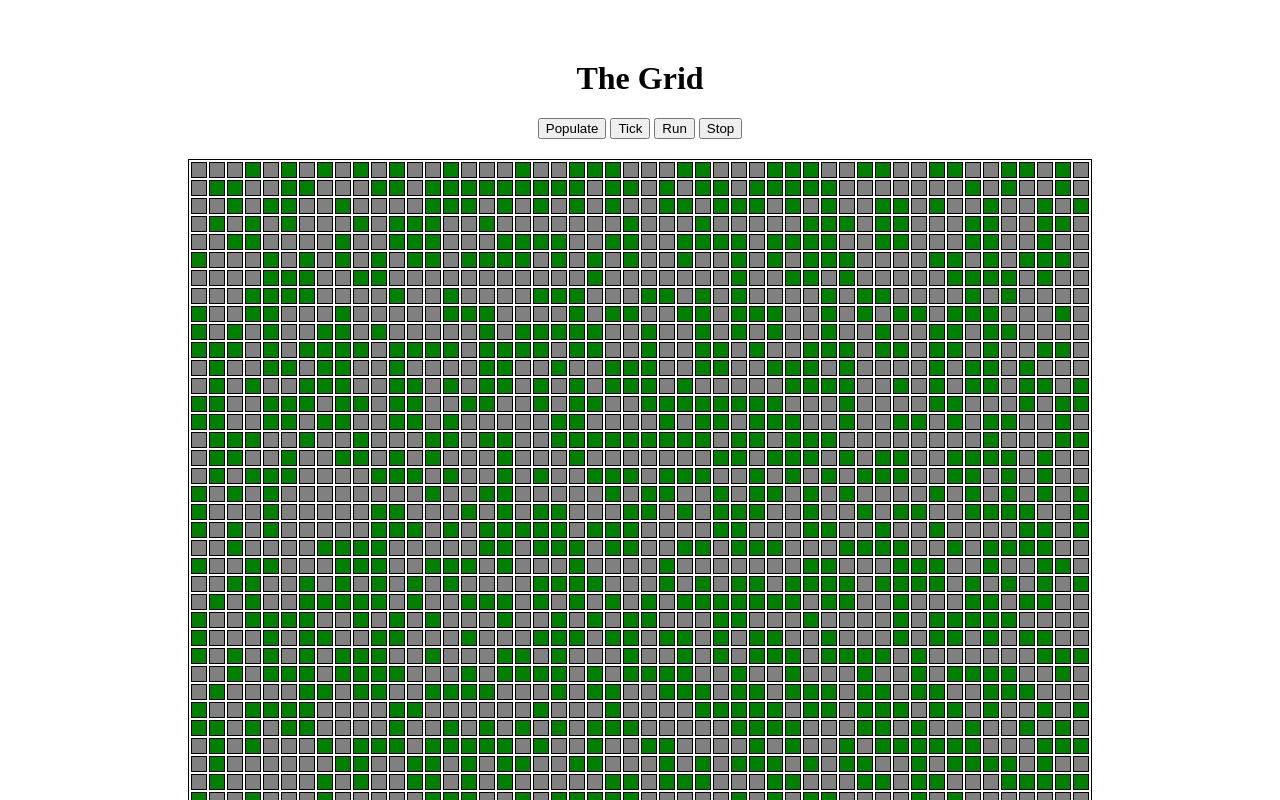
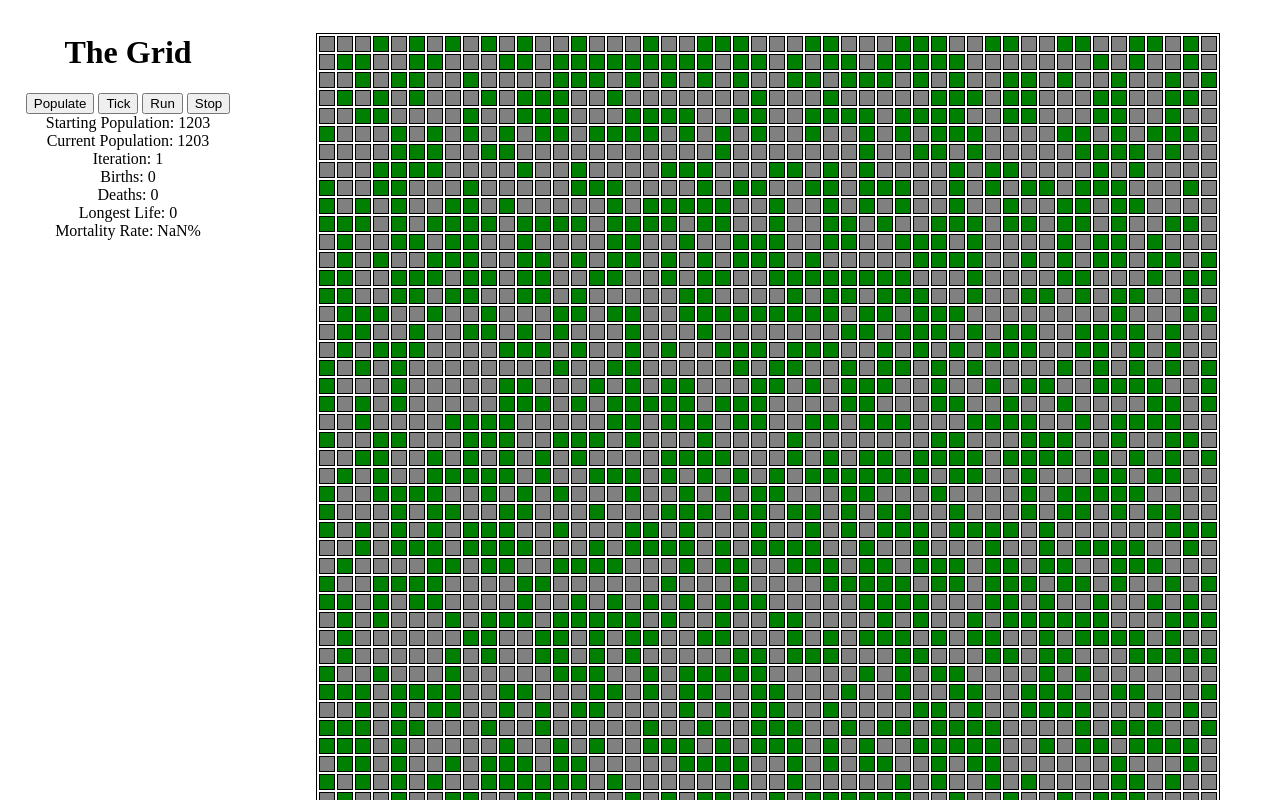
Before and after one commit to gregkorte/Game-of-Life, a plain HTML site: page index.html in a window 1280 px wide. Both pictures are taken after a click on the input "Populate". Shown: the top 800 px of the page. Drawn offline with Linux system fonts and the light colour scheme.

Commit message:
Adds stats to the sidebar.

```diff
--- a/css/main.css
+++ b/css/main.css
@@ -1,5 +1,5 @@
 body {
-	margin: 60px auto;
+	margin: 1% auto;
 	text-align: center;
 }
 
@@ -27,3 +27,8 @@ td.dead {
 	background: gray;
 	color: gray;
 }
+
+.gameboard {
+	display: grid;
+	grid-template-columns: 20% 80%;
+}
--- a/index.html
+++ b/index.html
@@ -12,16 +12,32 @@
 
     </head>
     <body>
+      <div class="gameboard">
+        <div>
           <h1>The Grid</h1>
           <input type="submit" id="populate" value="Populate">
           <input type="submit" id="tick" value="Tick">
           <input type="submit" id="run" value="Run">
           <input type="submit" id="stop" value="Stop">
+          <div class="stats">
+            <div class="starting-population"></div>
+            <div class="current-population"></div>
+            <div class="iteration"></div>
+            <div class="births"></div>
+            <div class="deaths"></div>
+            <div class="longest-life"></div>
+            <div class="mortality-rate"></div>
+            <div></div>
+          </div>
+        </div>
+        <div>
           <table id="grid">
 
             <!-- This is where my content will go -->
 
           </table>
+        </div>
+      </div>
       <script src="scripts/main.js"></script>
     </body>
 </html>
--- a/scripts/main.js
+++ b/scripts/main.js
@@ -1,11 +1,17 @@
 let matrix;
 let iteration;
+let births = 0;
+let deaths = 0;
+let longestLife = 0;
+let startingPopulation = 0;
+let currentPopulation = 0;
+let lifecycle = 0;
+let mortalityRate = 0;
 
 document.addEventListener('DOMContentLoaded', function(){  //Loads the DOM
 
 	function populate(){  //Places populate() into memory
 		let table = document.getElementById('grid');  //Creates variable for table with ID grid
-		console.log(table);
 		table.innerHTML = '';  //Clears table for population
 		for (i = 0; i < matrix.length; i++){  //Iterates through first tier array
 			let row = document.createElement('tr');  //Creates variable & tr element
@@ -17,6 +23,7 @@ document.addEventListener('DOMContentLoaded', function(){  //Loads the DOM
 		  	existenceState(matrix[i][j], data);  //Executes existenceState to apply classes
 			}
 		};
+		checkPopulation();
 	}
 
 	function existenceState(mat, data){  //Places existenceState into memory
@@ -26,6 +33,50 @@ document.addEventListener('DOMContentLoaded', function(){  //Loads the DOM
 		else {  //Sets class to dead
 			data.setAttribute('class', 'dead');
 		}
+	}
+
+	function checkPopulation(){
+		lifecycle++;
+		let current = 0;
+		let cell = document.querySelectorAll('td');
+		cell.forEach(function(c){
+			if(c.getAttribute('class') === 'alive'){
+				if(lifecycle === 1){
+				startingPopulation++;
+				} else {
+					current++;
+				}
+			}
+		})
+		lifecycle === 1 ? currentPopulation = startingPopulation : currentPopulation = current;
+		calculateMortality();
+		populateDom();
+	}
+
+	function calculateMortality(){
+		mortalityRate = (100 -(births / deaths).toFixed(2) * 100);
+	}
+
+	function populateDom(){
+		document.querySelector('.starting-population').innerHTML = `<div>Starting Population: ${startingPopulation}</div>`;
+		document.querySelector('.current-population').innerHTML = `<div>Current Population: ${currentPopulation}</div>`;
+		document.querySelector('.iteration').innerHTML = `<div>Iteration: ${lifecycle}</div>`;
+		document.querySelector('.births').innerHTML = `<div>Births: ${births}</div>`;
+		document.querySelector('.deaths').innerHTML = `<div>Deaths: ${deaths}</div>`;
+		document.querySelector('.longest-life').innerHTML = `<div>Longest Life: ${longestLife}</div>`;
+		document.querySelector('.mortality-rate').innerHTML = `<div>Mortality Rate: ${mortalityRate}%</div>`;
+	}
+
+	function resetDom(){
+		lifecycle = 0;
+		births = 0;
+		deaths = 0;
+		longestLife = 0;
+		startingPopulation = 0;
+		currentPopulation = 0;
+		longestLife = 0;
+		mortalityRate = 0;
+		populateDom();
 	}
 
 	function livingNeighborCount(x, y){  //Places livingNeighborCount() into memory
@@ -75,9 +126,11 @@ document.addEventListener('DOMContentLoaded', function(){  //Loads the DOM
 
 				if(livingNeighbors < 2 || livingNeighbors > 3){
 					nextCellState = 0;
+					deaths++;
 				}
 				else if(livingNeighbors === 3){
 					nextCellState = 1;
+					births++;
 				}
 				else {
 					nextCellState = currentCell;
@@ -92,6 +145,7 @@ document.addEventListener('DOMContentLoaded', function(){  //Loads the DOM
 
 	document.querySelector('#populate').addEventListener('click', function(){
 		clearInterval(iteration);
+		resetDom();
 		matrix = randomize(50, 50);
 		populate();  //Executes populate() to create grid
 	})
```
Lines whose indentation alone changed are shown as unchanged.
